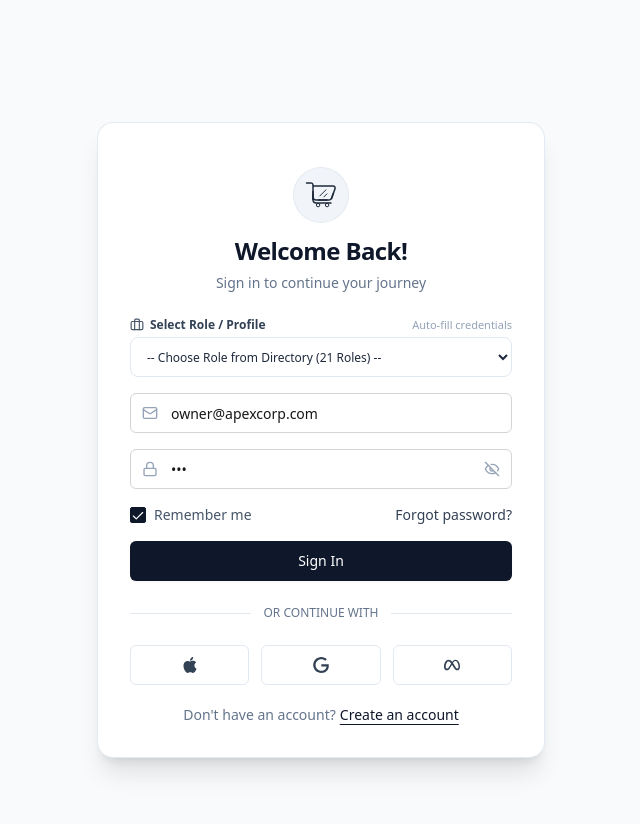
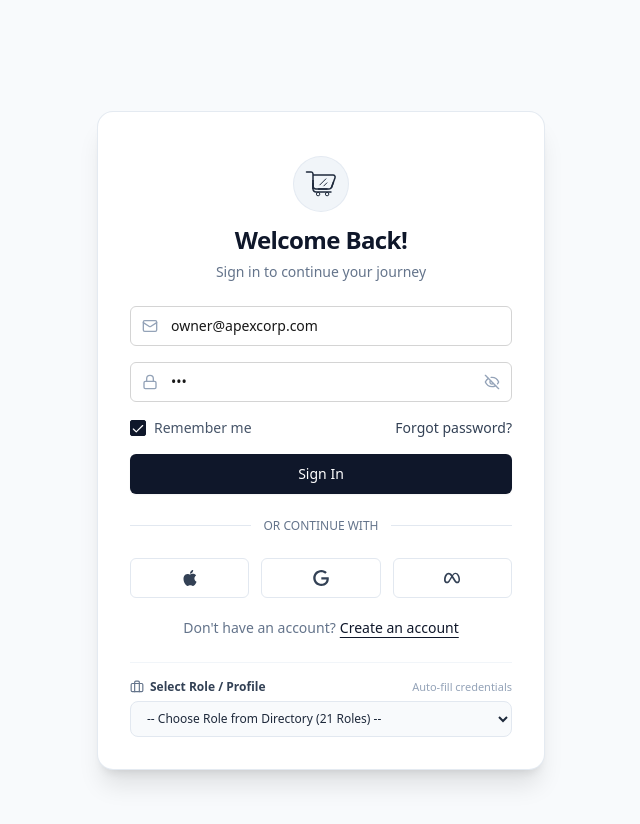
Before and after one commit to Gokulraj360/apex-manufacturing-erp, a Next.js app in the folder client/: page /login in a window 1280 px wide. Shown: the top 824 px of the page, without its empty margins (319-959 px from the left). Built offline with nearby package versions, Linux system fonts and the light colour scheme.

Commit message:
feat: relocate role selector dropdown below create account link for clean login focus

```diff
--- a/client/src/components/ui/login-page-1.tsx
+++ b/client/src/components/ui/login-page-1.tsx
@@ -186,33 +186,6 @@ export function LoginPage3({
 
           {/* Login Form */}
           <form onSubmit={handleFormSubmit} className="flex flex-col gap-4">
-            {/* Quick Role Selection Dropdown (All 21 Enterprise Roles) */}
-            {demoUsers.length > 0 && (
-              <div className="space-y-1">
-                <div className="flex items-center justify-between text-xs font-semibold text-slate-700">
-                  <span className="flex items-center gap-1.5">
-                    <Briefcase className="w-3.5 h-3.5 text-slate-600" />
-                    <span>Select Role / Profile</span>
-                  </span>
-                  <span className="text-[11px] font-normal text-slate-400">
-                    Auto-fill credentials
-                  </span>
-                </div>
-                <select
-                  value={selectedRole}
-                  onChange={(e) => handleRoleChange(e.target.value)}
-                  className="w-full h-10 px-3 bg-white border border-slate-200 rounded-lg text-xs text-slate-800 focus:outline-none focus:ring-1 focus:ring-slate-900 font-medium cursor-pointer truncate shadow-2xs"
-                >
-                  <option value="">-- Choose Role from Directory (21 Roles) --</option>
-                  {demoUsers.map((user) => (
-                    <option key={user.id} value={user.email}>
-                      {user.roleName || user.name} &bull; {user.name} ({user.email})
-                    </option>
-                  ))}
-                </select>
-              </div>
-            )}
-
             {/* Email Field */}
             <div className="relative">
               <Input
@@ -336,6 +309,33 @@ export function LoginPage3({
               Create an account
             </a>
           </p>
+
+          {/* Quick Role Selection Dropdown (Positioned below Create an Account) */}
+          {demoUsers.length > 0 && (
+            <div className="mt-6 pt-4 border-t border-slate-100 space-y-1.5">
+              <div className="flex items-center justify-between text-xs font-semibold text-slate-700">
+                <span className="flex items-center gap-1.5">
+                  <Briefcase className="w-3.5 h-3.5 text-slate-500" />
+                  <span>Select Role / Profile</span>
+                </span>
+                <span className="text-[11px] font-normal text-slate-400">
+                  Auto-fill credentials
+                </span>
+              </div>
+              <select
+                value={selectedRole}
+                onChange={(e) => handleRoleChange(e.target.value)}
+                className="w-full h-9 px-3 bg-slate-50 hover:bg-slate-100/80 border border-slate-200 rounded-lg text-xs text-slate-800 focus:outline-none focus:ring-1 focus:ring-slate-900 font-medium cursor-pointer truncate shadow-2xs transition-colors"
+              >
+                <option value="">-- Choose Role from Directory (21 Roles) --</option>
+                {demoUsers.map((user) => (
+                  <option key={user.id} value={user.email}>
+                    {user.roleName || user.name} &bull; {user.name} ({user.email})
+                  </option>
+                ))}
+              </select>
+            </div>
+          )}
         </Card>
       </div>
     </section>
```
